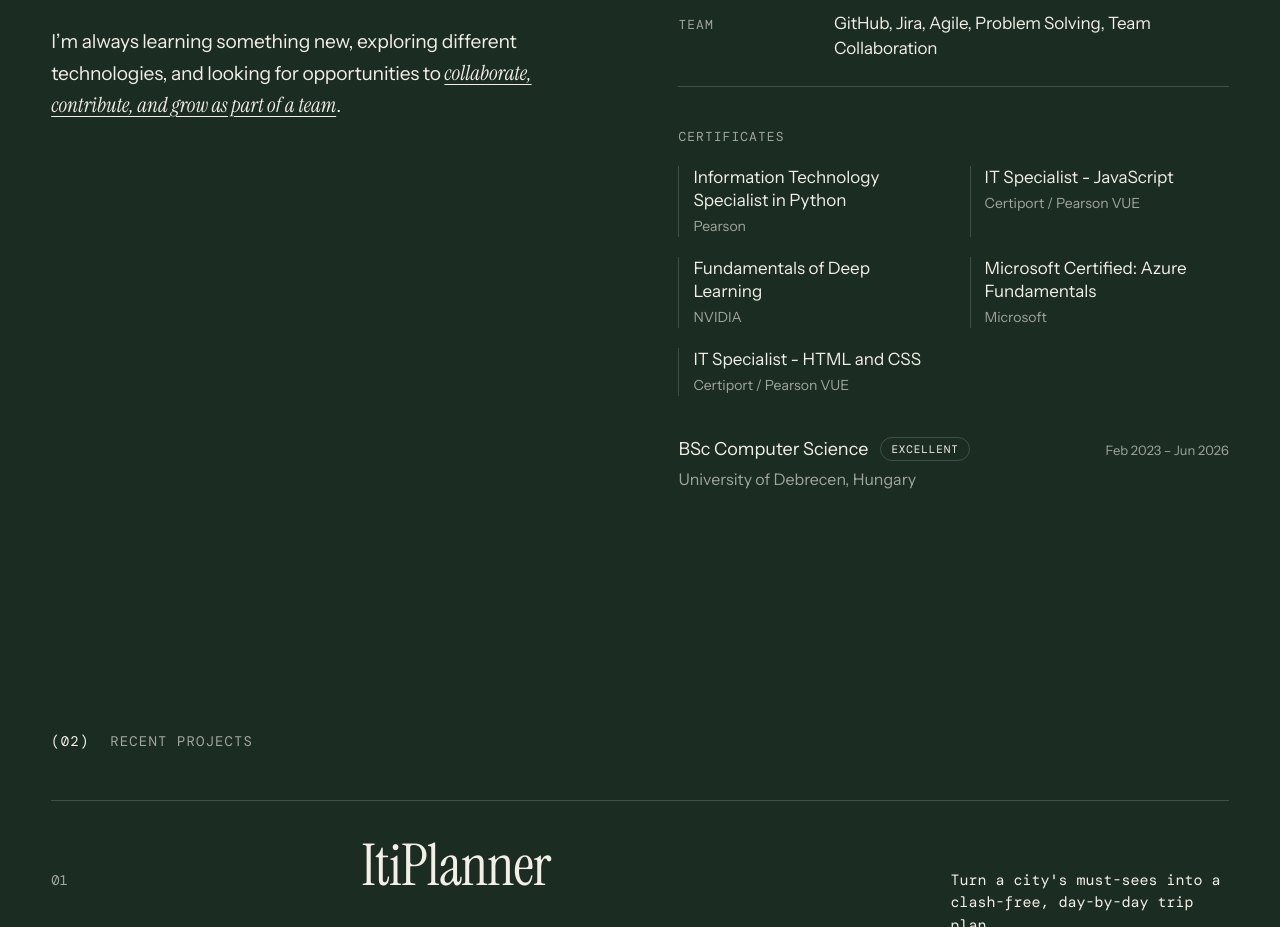
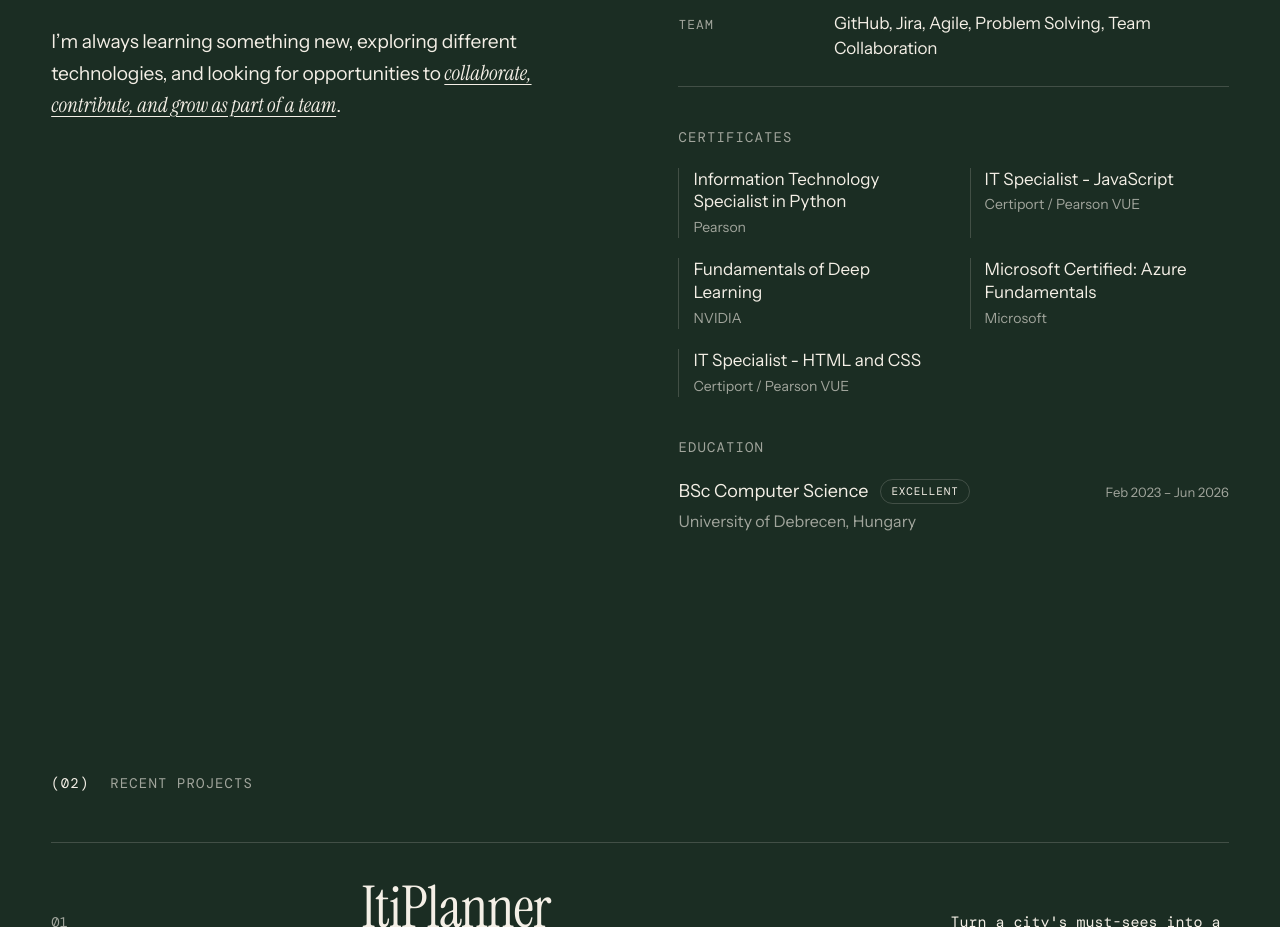
Before and after one commit to allentronix/my-oneline-cv, a React (Vite) app: page / in a window 1280 px wide. Shown: the part 1329-2256 px from the top of the page. Built offline with nearby package versions, Linux system fonts and the light colour scheme; a web font is replaced by a local one.

Commit message:
fix: fixed the education section

```diff
--- a/src/components/CertificateList.css
+++ b/src/components/CertificateList.css
@@ -1,15 +1,6 @@
 .certificate-list {
   display: grid;
   gap: 20px;
-}
-
-.certificate-list__title {
-  font-family: var(--mono);
-  font-size: 13px;
-  font-weight: 300;
-  letter-spacing: 0.08em;
-  text-transform: uppercase;
-  color: var(--fg-muted);
 }
 
 .certificate-list__items {
--- a/src/components/CertificateList.jsx
+++ b/src/components/CertificateList.jsx
@@ -1,9 +1,10 @@
+import SectionLabel from "./ui/SectionLabel";
 import "./CertificateList.css";
 
 function CertificateList({ certificates }) {
   return (
     <div className="certificate-list">
-      <h3 className="certificate-list__title">Certificates</h3>
+      <SectionLabel as="h3">Certificates</SectionLabel>
       <ul className="certificate-list__items">
         {certificates.map((certificate) => (
           <li className="certificate-list__item" key={certificate.id}>
--- a/src/components/EducationList.css
+++ b/src/components/EducationList.css
@@ -1,3 +1,8 @@
+.education {
+  display: grid;
+  gap: 20px;
+}
+
 .education-list {
   display: grid;
   gap: 16px;
--- a/src/components/EducationList.jsx
+++ b/src/components/EducationList.jsx
@@ -1,7 +1,10 @@
+import SectionLabel from "./ui/SectionLabel";
 import "./EducationList.css";
 
 function EducationList({ entries }) {
   return (
+    <div className="education">
+      <SectionLabel as="h3">Education</SectionLabel>
       <ul className="education-list">
         {entries.map((entry) => (
           <li className="education-list__item" key={entry.id}>
@@ -18,6 +21,7 @@ function EducationList({ entries }) {
           </li>
         ))}
       </ul>
+    </div>
   );
 }
 
```
Lines whose indentation alone changed are shown as unchanged.
